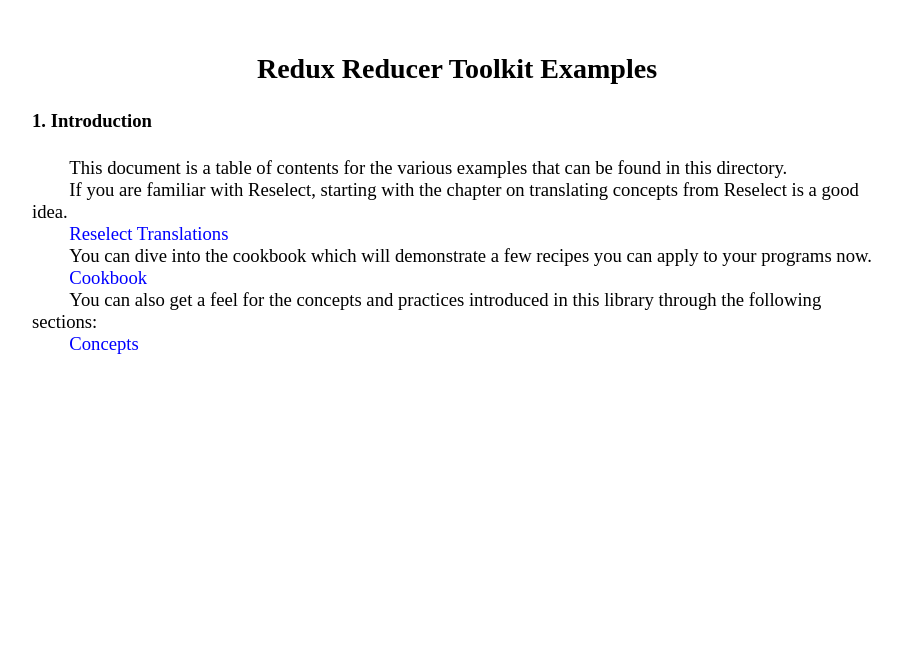
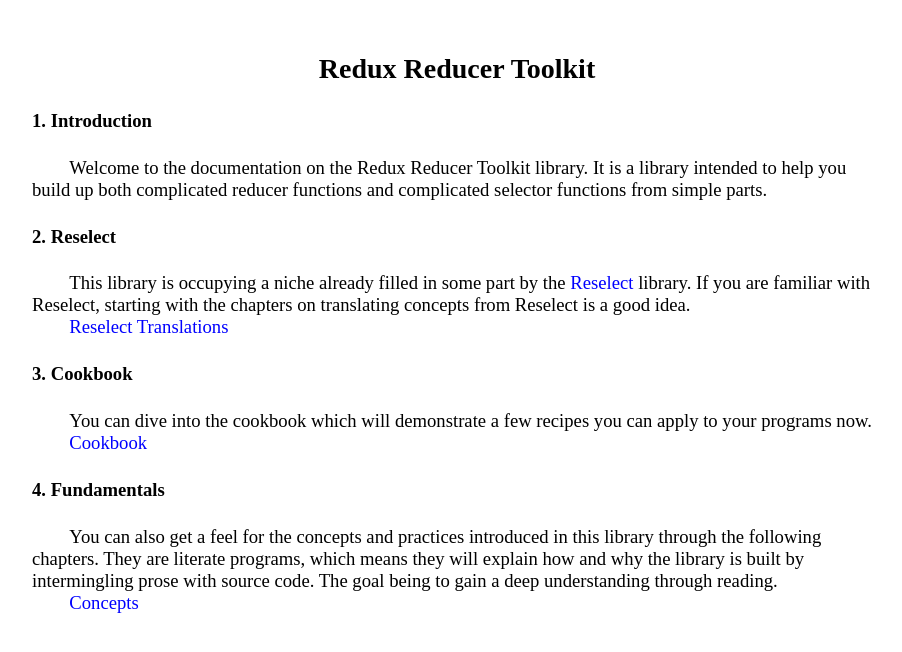
Before and after one commit to RocketPuppy/redux-consumer-toolkit, a website: page docs/index.html in a window 1280 px wide. Shown: the whole page, without its empty margins (183-1085 px from the left). Drawn offline with Linux system fonts and the light colour scheme.

Commit message:
Rename examples to index

```diff
--- a/docs/examples.html
+++ b/docs/index.html
@@ -2,7 +2,7 @@
 <html>
 <head>
 <meta charset="utf-8">
-<title>Redux Reducer Toolkit Examples</title>
+<title>Redux Reducer Toolkit</title>
 <script>
 !function(){var q=null;window.PR_SHOULD_USE_CONTINUATION=!0;
 (function(){function R(a){function d(e){var b=e.charCodeAt(0);if(b!==92)return b;var a=e.charAt(1);return(b=r[a])?b:"0"<=a&&a<="7"?parseInt(e.substring(1),8):a==="u"||a==="x"?parseInt(e.substring(2),16):e.charCodeAt(1)}function g(e){if(e<32)return(e<16?"\\x0":"\\x")+e.toString(16);e=String.fromCharCode(e);return e==="\\"||e==="-"||e==="]"||e==="^"?"\\"+e:e}function b(e){var b=e.substring(1,e.length-1).match(/\\u[\dA-Fa-f]{4}|\\x[\dA-Fa-f]{2}|\\[0-3][0-7]{0,2}|\\[0-7]{1,2}|\\[\S\s]|[^\\]/g),e=[],a=
@@ -42,19 +42,28 @@
 </head>
 <body onload="prettyPrint()">
 <section>
-<h1>Redux Reducer Toolkit Examples</h1>
+<h1>Redux Reducer Toolkit</h1>
 <a name="1:1"><div class="section"><h4>1. Introduction</h4></a>
-<p>This document is a table of contents for the various examples that can be found in this directory.
+<p>Welcome to the documentation on the Redux Reducer Toolkit library. It is a library intended to help you build up both complicated reducer functions and complicated selector functions from simple parts.
 </p>
-<p>If you are familiar with Reselect, starting with the chapter on translating concepts from Reselect is a good idea.
+
+</div>
+<a name="1:2"><div class="section"><h4>2. Reselect</h4></a>
+<p>This library is occupying a niche already filled in some part by the <a href="https://github.com/reactjs/reselect">Reselect</a> library. If you are familiar with Reselect, starting with the chapters on translating concepts from Reselect is a good idea.
 </p>
 <p><a href="_book/Reselect Translations_contents.html">Reselect Translations</a>
 </p>
+
+</div>
+<a name="1:3"><div class="section"><h4>3. Cookbook</h4></a>
 <p>You can dive into the cookbook which will demonstrate a few recipes you can apply to your programs now.
 </p>
 <p><a href="_book/cookbook.html">Cookbook</a>
 </p>
-<p>You can also get a feel for the concepts and practices introduced in this library through the following sections:
+
+</div>
+<a name="1:4"><div class="section"><h4>4. Fundamentals</h4></a>
+<p>You can also get a feel for the concepts and practices introduced in this library through the following chapters. They are literate programs, which means they will explain how and why the library is built by intermingling prose with source code. The goal being to gain a deep understanding through reading.
 </p>
 <p><a href="_book/Concepts_contents.html">Concepts</a>
 </p>
```
Also changed, not shown: README.md, 2 other files.
